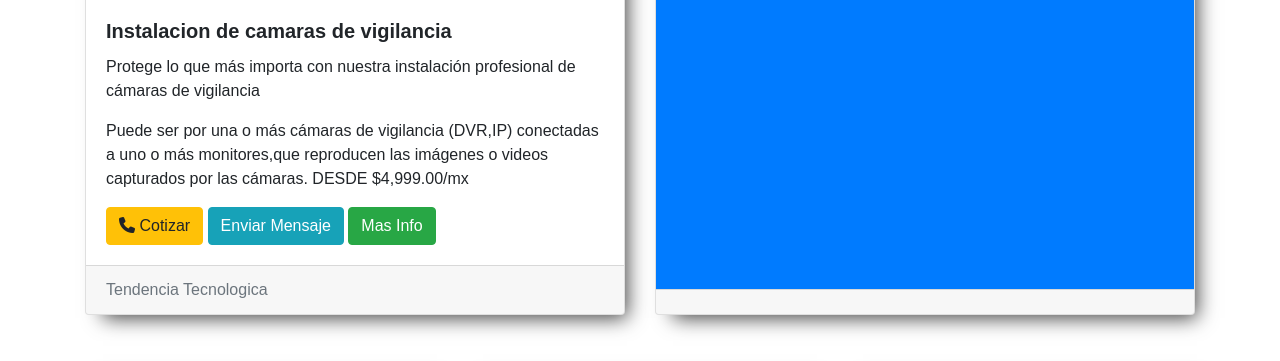
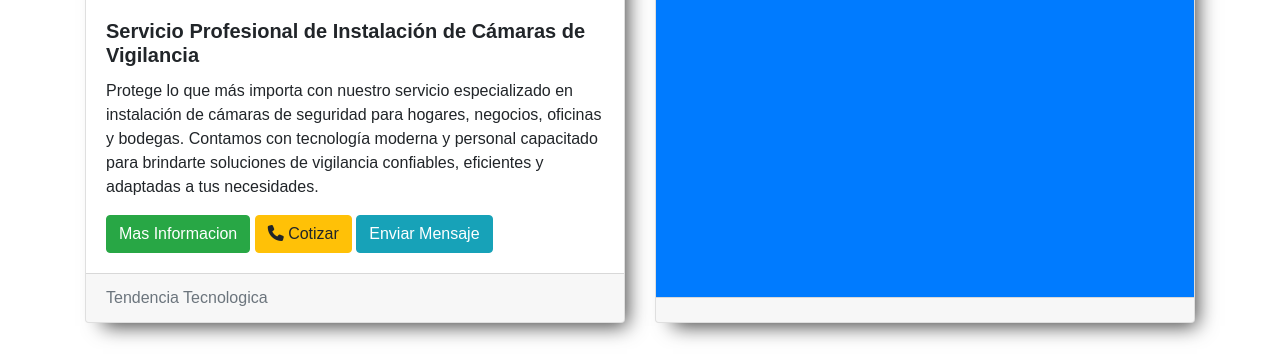
Before and after one commit to EdniMorales/teampcmx, a PHP site: page /teampcmxoficial/ in a window 1280 px wide. Shown: the part 1415-1776 px from the top of the page. Run offline with PHP 8.4, Linux system fonts and the light colour scheme; some libraries are stand-ins or nearby versions; some web fonts are replaced.

Commit message:
Mejora la estructura y el contenido de index.php, actualizando descripciones de servicios y optimizando el código HTML.

```diff
--- a/views/loggin/index.php
+++ b/views/loggin/index.php
@@ -1,4 +1,3 @@
-
 <!-- <header class="sec-tit py-5 mb-5">
   <div class="container h-100 ">
     <div class="row h-100 align-items-center">
@@ -55,7 +54,7 @@
 </header>
 <div class="sectione">
   <div class="customer-logos1">
-        <div class="slide1"><img src="<?=base_url?>assets/img/images/ocelot-logo1.png" ></div>
+    <div class="slide1"><img src="<?=base_url?>assets/img/images/ocelot-logo1.png"></div>
     <div class="slide1"><img src="<?=base_url?>assets/img/images/Logov2.png"></div>
     <div class="slide1"><img src="<?=base_url?>assets/img/images/brother-logo.png"></div>
     <div class="slide1"><img src="<?=base_url?>assets/img/images/br-logo.png"></div>
@@ -80,33 +79,39 @@
   </div>
 </div>
 <div class="container">
+
   <div class="row">
     <div class="col-md-12 mb-5">
       <hr class="info-serv-hr">
-      <p class="info-serv text-center">Si estas interesado en alguno de nuestros servicios llamanos o envianos un mensaje con tu propuesta.</p>
+      <p class="info-serv text-center">Si estas interesado en alguno de nuestros servicios llamanos o envianos un
+        mensaje con tu propuesta.</p>
       <hr>
     </div>
   </div>
+
   <div class="row">
+
     <div class="col-md-6 mb-5">
       <div class=" card h-100 wow bounceInUp">
         <div class="">
-          <img src="<?=base_url?>assets/img//images/ban-dahua1.jpg" width="100%" height="">
+          <img src="<?=base_url?>assets/img/images/ban-dahua1.jpg" width="100%" height="">
         </div>
         <div class="card-body">
-          <h5 class="card-title"><strong>Instalacion de camaras de vigilancia</strong></h5>
-          <p class="card-text"> Protege lo que más importa con nuestra instalación profesional de cámaras de vigilancia </p>
-          <p class="card-text">Puede ser por una o más cámaras de vigilancia (DVR,IP) conectadas a uno o más monitores,que reproducen las imágenes o videos capturados por las cámaras. DESDE $4,999.00/mx </p>
-          <a href="tel:5587403909" class="btn btn-warning"> <i class="fa fa-phone" aria-hidden="true"></i> Cotizar</a>
-          <a href="mailto:desarrollowebem@gmail.com" class="btn btn-info">Enviar Mensaje</a>
-          <button type="button" class="btn btn-success" data-toggle="modal" data-target="#exampleModalCenter">
-            Mas Info
-          </button>
-          <div class="modal fade" id="exampleModalCenter" tabindex="-1" role="dialog" aria-labelledby="exampleModalCenterTitle" aria-hidden="true">
+          <h5 class="card-title"><strong>Servicio Profesional de Instalación de Cámaras de Vigilancia</strong></h5>
+          <p class="card-text"> Protege lo que más importa con nuestro servicio especializado en instalación de cámaras
+            de seguridad para hogares, negocios, oficinas y bodegas. Contamos con tecnología moderna y personal
+            capacitado para brindarte soluciones de vigilancia confiables, eficientes y adaptadas a tus necesidades.</p>
+
+          <button type="button" class="btn btn-success" data-toggle="modal" data-target="#exampleModalCenter">Mas
+            Informacion</button>
+          <a href="tel:5518055852" class="btn btn-warning"> <i class="fa fa-phone" aria-hidden="true"></i> Cotizar</a>
+          <a href="mailto:info@teampcmx.com" class="btn btn-info">Enviar Mensaje</a>
+          <div class="modal fade" id="exampleModalCenter" tabindex="-1" role="dialog"
+            aria-labelledby="exampleModalCenterTitle" aria-hidden="true">
             <div class="modal-dialog modal-dialog-centered" role="document">
               <div class="modal-content">
                 <div class="modal-header">
-                  <h5 class="modal-title" id="exampleModalCenterTitle">Informacion de Camaras de Vigialncia</h5>
+                  <h5 class="modal-title" id="exampleModalCenterTitle">Camaras de Vigilancia | Informacion</h5>
                   <button type="button" class="close" data-dismiss="modal" aria-label="Close">
                     <span aria-hidden="true">&times;</span>
                   </button>
@@ -114,11 +119,31 @@
                 <div class="modal-body">
                   <div class="row">
                     <div class="col-lg-12">
-                      <div class="card text-white bg-primary mb-3" >
-                        <div class="card-header">¿Por que es importante una camara de vigilancia?</div>
+                      <div class="card text-white bg-primary mb-3">
+                        <div class="card-header">Seguridad en tiempo real</div>
                         <div class="card-body">
-                          <p class="card-text">Hoy en dia es importante tener una camara de vigilancia para tu seguridad a lo que mas quieres y respaldar de actos de cualquier situacion que afecten tu integridad</p>
-                          <p class="card-text">Te realizamos un presupuesto, cada Hogar o Negocio es diferente a si que es necesario realizar una valoracion de la estructura para poder instalar los dispositivos.</p>
+                          <p class="card-text">Mantén el control de tu propiedad desde cualquier lugar, nuestros
+                            sistemas permiten visualizar las cámaras en vivo desde tu smartphone, tablet o computadora,
+                            brindándote tranquilidad y seguridad las 24 horas.</p>
+                          <h3>¿Qué ofrecemos?</h3>
+                          <ul class="card-text" style="list-style-type:disc;">
+                            <li>Instalación de cámaras HD y Full HD</li>
+                            <li>Sistemas de monitoreo remoto desde celular</li>
+                            <li>Configuración de grabación 24/7</li>
+                            <li>Cámaras interiores y exteriores</li>
+                            <li>Visión nocturna y detección de movimiento</li>
+                            <li>Soporte técnico y mantenimiento</li>
+                            <li>Asesoría personalizada sin costo</li>
+                          </ul>
+                          <h3>Soluciones para:</h3>
+                          <ul class="card-text" style="list-style-type:disc;">
+                            <li>Casas y departamentos</li>
+                            <li>Oficinas y corporativos</li>
+                            <li>Locales comerciales</li>
+                            <li>Escuelas</li>
+                            <li>Bodegas y almacenes</li>
+                            <li>Estacionamientos</li>
+                          </ul>
                         </div>
                       </div>
                     </div>
@@ -136,12 +161,16 @@
         </div>
       </div>
     </div>
+
     <div class="col-md-6 mb-5 ">
       <div class=" card h-100 wow bounceInUp">
         <img class="card-img-top" src="<?=base_url?>assets/img/images/banner-redes-2.jpg" width="100%" alt="">
         <div class="card-body bg-primary">
           <h4 class="card-title text-white"><strong>Instalacion de Redes / SITE (Cibercafé)</strong></h4>
-          <p class="card-text text-white text-justify">Se conoce como cableado estructurado al sistema de cables, conectores, canalizaciones y dispositivos que permiten establecer una infraestructura de telecomunicaciones en un edificio. La instalación y las características del sistema deben cumplir con ciertos estándares para formar parte de la condición de cableado estructurado.</p>
+          <p class="card-text text-white text-justify">Se conoce como cableado estructurado al sistema de cables,
+            conectores, canalizaciones y dispositivos que permiten establecer una infraestructura de telecomunicaciones
+            en un edificio. La instalación y las características del sistema deben cumplir con ciertos estándares para
+            formar parte de la condición de cableado estructurado.</p>
         </div>
         <div class="card-footer ">
         </div>
@@ -153,7 +182,9 @@
         <img class="card-img-top" src="<?=base_url?>assets/img/soporte-tecnico/soporte-tecnico1.jpg" alt="">
         <div class="card-body">
           <h4 class="card-title">Reparación de Computadoras</h4>
-          <p class="card-text text-justify">Servicio para corregir el mal funcionamiento del Equipo de Cómputo como Computadoras, Servidores, Laptops, Netbooks, entre otros, con la reparación de EDNISOTEC tendras Garantía en cada servicio. La calidad en cada clic es nuestro trabajo</p>
+          <p class="card-text text-justify">Servicio para corregir el mal funcionamiento del Equipo de Cómputo como
+            Computadoras, Servidores, Laptops, Netbooks, entre otros, con la reparación de EDNISOTEC tendras Garantía en
+            cada servicio. La calidad en cada clic es nuestro trabajo</p>
         </div>
         <div class="card-footer">
         </div>
@@ -164,7 +195,11 @@
         <img class="card-img-top" src="<?=base_url?>assets/img/images/actualizar-pc.jpg" alt="">
         <div class="card-body">
           <h4 class="card-title">Actualización de Computadoras</h4>
-          <p class="card-text text-justify">Servicio en el cual asesoramos al cliente de manera adecuada para ampliar la vida de su computadora, aumentándole Memoria RAM (acelera el equipo) y Disco Duro (capacidad de almacenamiento) teniendo como objetivo acelerar su computadora que a su vez tendrá más capacidad de almacenar información. Tambien a actualizar el software o versiones recientes de Sistema Operativo si es que  el dispositivo cuenta con nuenas especificaciones</p>
+          <p class="card-text text-justify">Servicio en el cual asesoramos al cliente de manera adecuada para ampliar la
+            vida de su computadora, aumentándole Memoria RAM (acelera el equipo) y Disco Duro (capacidad de
+            almacenamiento) teniendo como objetivo acelerar su computadora que a su vez tendrá más capacidad de
+            almacenar información. Tambien a actualizar el software o versiones recientes de Sistema Operativo si es que
+            el dispositivo cuenta con nuenas especificaciones</p>
         </div>
         <div class="card-footer">
         </div>
@@ -175,7 +210,10 @@
         <img class="card-img-top" src="<?=base_url?>assets/img/images/mantenimiento-preventivo.jpg" alt="">
         <div class="card-body">
           <h4 class="card-title">Mantenimiento Preventivo</h4>
-          <p class="card-text text-justify">Es necesario darle mantenimiento a su computadora para evitar futuras fallas, a la cual se le aplicara un proceso de cambios y ajustes en hardware y software, logrando así un equipo en condiciones óptimas, durable y confiable reduciendo tiempos que pueden generarse en un servicio correctivo.</p>
+          <p class="card-text text-justify">Es necesario darle mantenimiento a su computadora para evitar futuras
+            fallas, a la cual se le aplicara un proceso de cambios y ajustes en hardware y software, logrando así un
+            equipo en condiciones óptimas, durable y confiable reduciendo tiempos que pueden generarse en un servicio
+            correctivo.</p>
         </div>
         <div class="card-footer">
           <!--   <a href="tel:5587403909" class="btn btn-warning"> <i class="fa fa-phone" aria-hidden="true"></i> Cotizar</a>
@@ -188,7 +226,10 @@
         <img class="card-img-top" src="<?=base_url?>assets/img/images/ensamble-pc.jpg" alt="">
         <div class="card-body">
           <h4 class="card-title">Ensamble de Computadoras</h4>
-          <p class="card-text text-justify">Somos especialistas en el ensamblado de computadoras a elección del cliente, basándonos en los requerimientos del mismo para que sea de su agrado y le sea util en las tareas que desee realizar, eligiendo capacidad de Disco Duro, Memoria RAM, Tarjeta Madre,Tarjeta Grafica, Gabinete, Monitor LED, Teclado, Mouse y Bocinas.</p>
+          <p class="card-text text-justify">Somos especialistas en el ensamblado de computadoras a elección del cliente,
+            basándonos en los requerimientos del mismo para que sea de su agrado y le sea util en las tareas que desee
+            realizar, eligiendo capacidad de Disco Duro, Memoria RAM, Tarjeta Madre,Tarjeta Grafica, Gabinete, Monitor
+            LED, Teclado, Mouse y Bocinas.</p>
         </div>
         <div class="card-footer">
           <!--   <a href="tel:5587403909" class="btn btn-warning"> <i class="fa fa-phone" aria-hidden="true"></i> Cotizar</a>
@@ -201,7 +242,10 @@
         <img class="card-img-top" src="<?=base_url?>assets/img/images/rebaling.jpg" alt="">
         <div class="card-body">
           <h4 class="card-title ">Reparación a Nivel Componente</h4>
-          <p class="card-text text-justify">Servicio para detectar y reparar fallas de componentes internos como: filtros condensadores, diodos, transistores, resistencias, sistema de carga, power jack, chip de video, logrando así que equipos que ya no enciendan o no cargen la batería vuelvan a funcionar sin ningún problema interviniendolos profesionalmente.</p>
+          <p class="card-text text-justify">Servicio para detectar y reparar fallas de componentes internos como:
+            filtros condensadores, diodos, transistores, resistencias, sistema de carga, power jack, chip de video,
+            logrando así que equipos que ya no enciendan o no cargen la batería vuelvan a funcionar sin ningún problema
+            interviniendolos profesionalmente.</p>
         </div>
         <div class="card-footer">
         </div>
@@ -210,8 +254,14 @@
     <div class="col-md-4 mb-5">
       <div class="card-body">
         <div id="fb-root"></div>
-        <script async defer crossorigin="anonymous" src="https://connect.facebook.net/es_LA/sdk.js#xfbml=1&version=v4.0"></script>
-        <div class="fb-page" data-href="https://www.facebook.com/EDNISOTEC/" data-tabs="timeline" data-width=""  data-height="" data-small-header="false" data-adapt-container-width="true" data-hide-cover="false" data-show-facepile="true"><blockquote cite="https://www.facebook.com/EDNISOTEC/" class="fb-xfbml-parse-ignore"><a href="https://www.facebook.com/EDNISOTEC/">EDNI-Soporte Técnico de Computadoras</a></blockquote></div>
+        <script async defer crossorigin="anonymous"
+          src="https://connect.facebook.net/es_LA/sdk.js#xfbml=1&version=v4.0"></script>
+        <div class="fb-page" data-href="https://www.facebook.com/EDNISOTEC/" data-tabs="timeline" data-width=""
+          data-height="" data-small-header="false" data-adapt-container-width="true" data-hide-cover="false"
+          data-show-facepile="true">
+          <blockquote cite="https://www.facebook.com/EDNISOTEC/" class="fb-xfbml-parse-ignore"><a
+              href="https://www.facebook.com/EDNISOTEC/">EDNI-Soporte Técnico de Computadoras</a></blockquote>
+        </div>
       </div>
     </div>
   </div>
@@ -224,7 +274,8 @@
         <div class="col-lg-10 col-xl-7">
           <div class="text-center tit-coop">
             <div class="fs-4 mb-4 fst-italic">"Se repara cualquier situación errónea de tu computadora o laptop.
-          Con mas de  5 años en el ambiente tecnologico, TEAM PC MX se pone a tu ordenes para poder solucionar cualquier inconveniente con tus dispositivos. Contactanos, lo mas importante son nuestros clientes!"</div>
+              Con mas de 5 años en el ambiente tecnologico, TEAM PC MX se pone a tu ordenes para poder solucionar
+              cualquier inconveniente con tus dispositivos. Contactanos, lo mas importante son nuestros clientes!"</div>
             <div class="d-flex align-items-center justify-content-center">
               <div class="fw-bold">
                 Edni Mo Dev
@@ -238,7 +289,6 @@
     </div>
   </div>
 </section>
-
 
 <div class="sectionc">
   <p class="text-center tit-cli">Nuestros Clientes</p>
@@ -292,13 +342,15 @@
           </div>
         </form>
         <div class="text-center text-md-left"><br>
-          <a class="btn btn-success text-white" onclick="document.getElementById('contact-form').submit();">Enviar Mensaje</a>
+          <a class="btn btn-success text-white" onclick="document.getElementById('contact-form').submit();">Enviar
+            Mensaje</a>
         </div>
         <div class="status"></div>
       </div>
       <div class="col-md-4 text-center">
         <p>Escuchanos en Spotify</p>
-        <iframe src="https://open.spotify.com/embed/episode/1itr3Kw46p55WzLcjSTxDW?t=1239076" width="100%" height="232" frameBorder="0" allowtransparency="true" allow="encrypted-media"></iframe>
+        <iframe src="https://open.spotify.com/embed/episode/1itr3Kw46p55WzLcjSTxDW?t=1239076" width="100%" height="232"
+          frameBorder="0" allowtransparency="true" allow="encrypted-media"></iframe>
       </div>
     </div>
   </div>
@@ -321,15 +373,15 @@
 <script>
   window.fbAsyncInit = function() {
     FB.init({
-          xfbml            : true,
-          version          : 'v13.0'
+      xfbml: true,
+      version: 'v13.0'
     });
   };
-
   (function(d, s, id) {
     var js, fjs = d.getElementsByTagName(s)[0];
     if (d.getElementById(id)) return;
-        js = d.createElement(s); js.id = id;
+    js = d.createElement(s);
+    js.id = id;
     js.src = 'https://connect.facebook.net/es_LA/sdk/xfbml.customerchat.js';
     fjs.parentNode.insertBefore(js, fjs);
   }(document, 'script', 'facebook-jssdk'));
```
Lines whose indentation alone changed are shown as unchanged.
